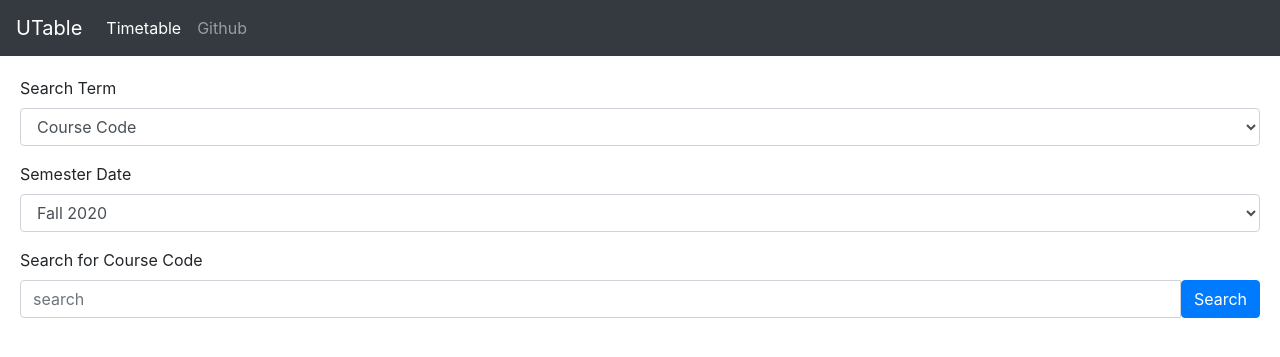
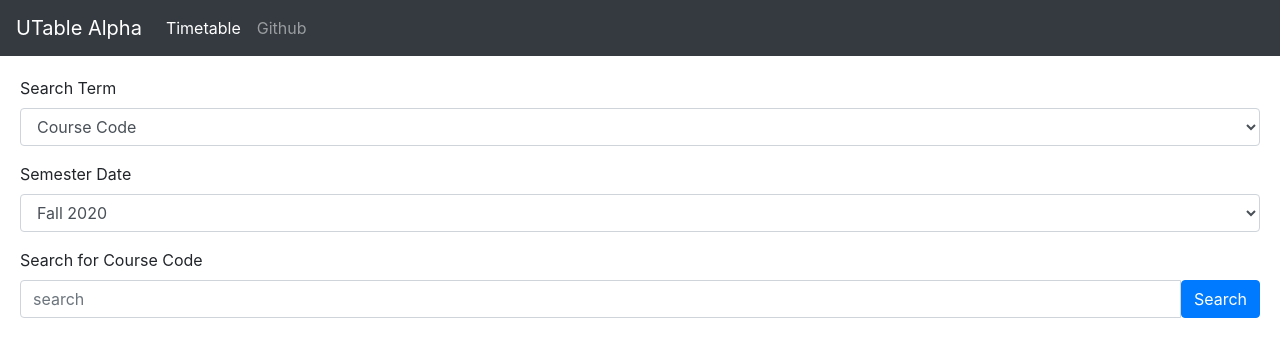
Before and after one commit to bachittle/uwindsor-timetable-demo, a Flask app: page / in a window 1280 px wide. Shown: the top 357 px of the page. Run offline with Flask 2, Linux system fonts and the light colour scheme; some libraries are stand-ins or nearby versions.

Commit message:
changed names

```diff
--- a/templates/index.html
+++ b/templates/index.html
@@ -4,7 +4,7 @@
     <link rel="shortcut icon" href="">
     <meta charset="UTF-8">
     <meta name="viewport" content="width=device-width, initial-scale=1.0">
-    <title>Timetable Demo</title>
+    <title>UTable Alpha</title>
     <script src="{{ url_for('static', filename='js/lib/jquery-3.5.1.min.js') }}"></script>
     <script src="{{ url_for('static', filename='js/debug.js') }}"></script>
     <script type="module" src="{{ url_for('static', filename='js/eventListeners.js') }}"></script>
@@ -28,7 +28,7 @@
 </head>
 <body>
     <nav class="navbar navbar-expand-lg navbar-dark bg-dark">
-        <a href="javascript:void(0);" class="navbar-brand">UTable</a>
+        <a href="javascript:void(0);" class="navbar-brand">UTable Alpha</a>
         <button class="navbar-toggler" type="button" data-toggle="collapse" data-target="#navbarNav" aria-controls="navbarNav" aria-expanded="false" aria-label="Toggle navigation">
             <span class="navbar-toggler-icon"></span>
         </button>
```
